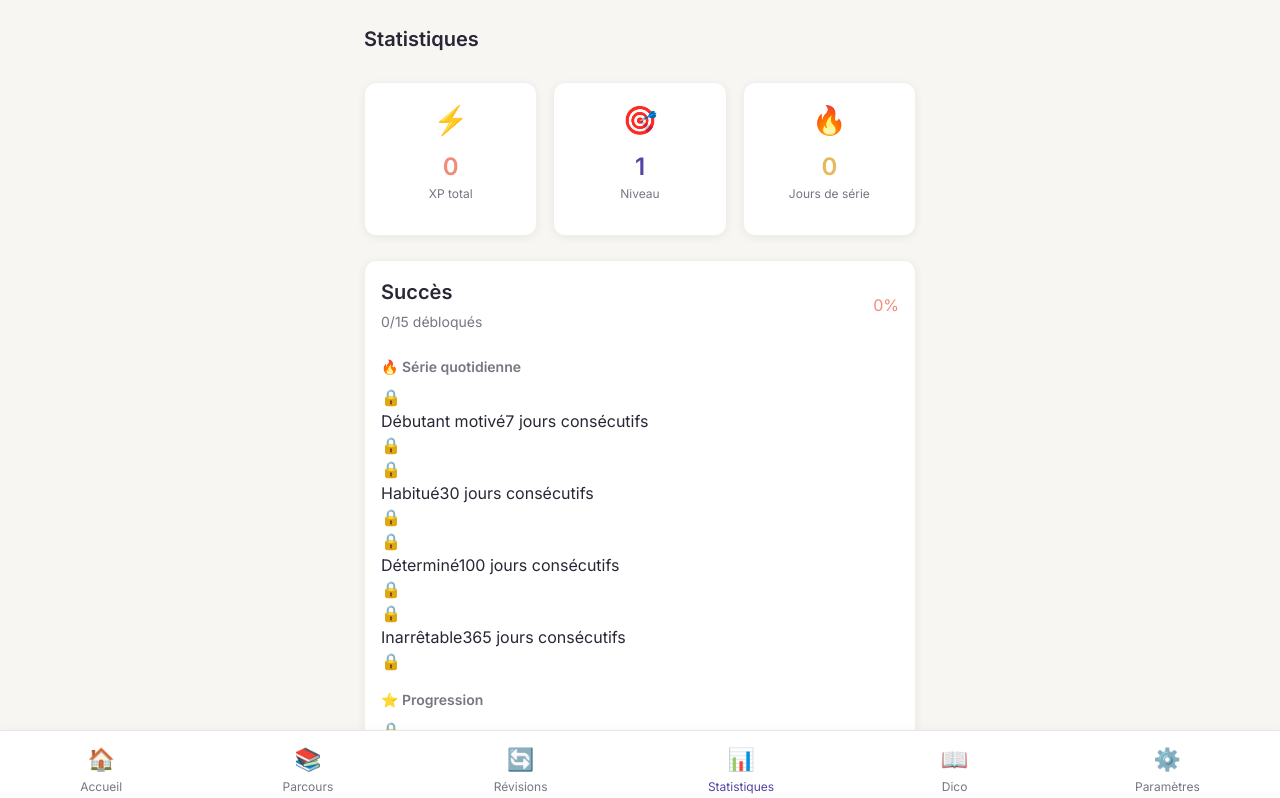
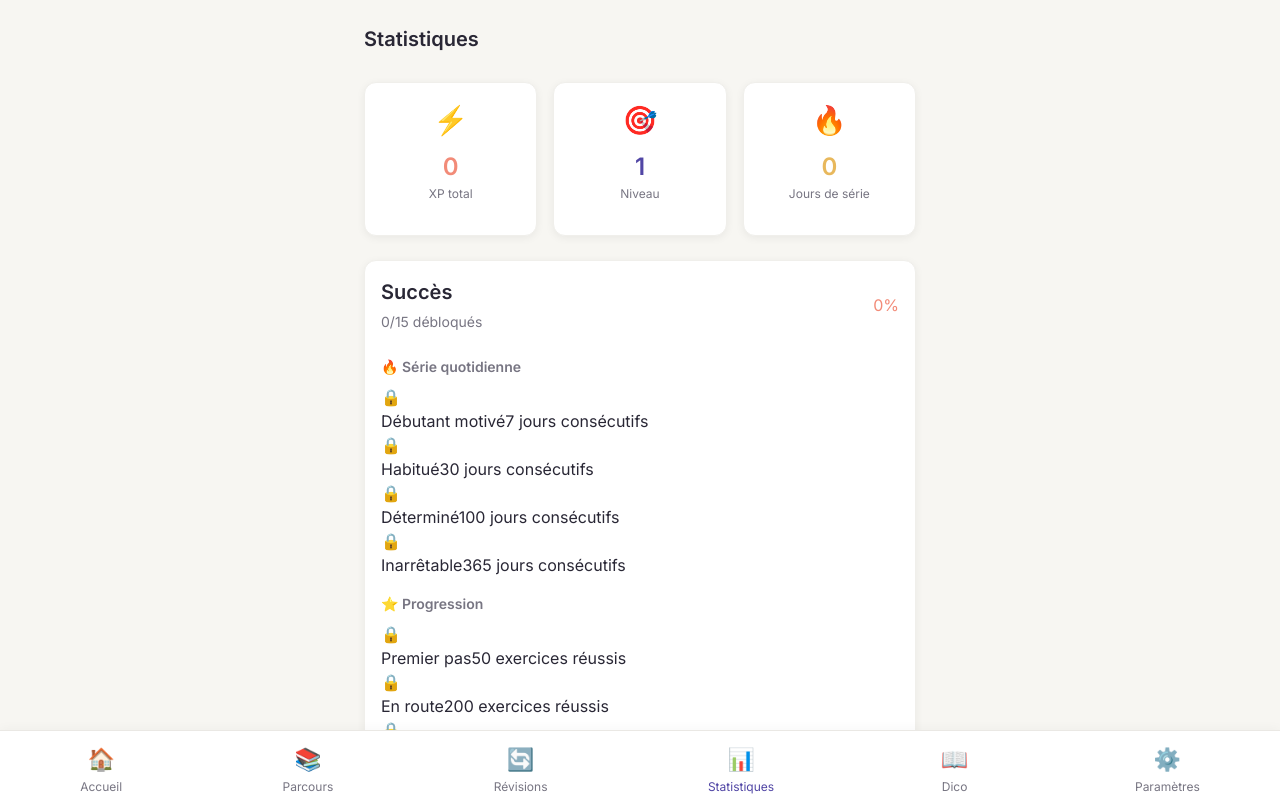
Before and after one commit to Nevens-fr/JapApp, a React (Vite) app: page /statistics in a window 1280 px wide. Shown: the top 798 px of the page. Built offline with nearby package versions, Linux system fonts and the light colour scheme.

Commit message:
Update StatisticsPage.tsx

```diff
--- a/src/pages/StatisticsPage.tsx
+++ b/src/pages/StatisticsPage.tsx
@@ -226,16 +226,22 @@ export default function StatisticsPage() {
     key={achievement.id}
     className={`achievement-card ${achievement.unlocked ? 'unlocked' : 'locked'}`}
   >
-      <div className='achievement-card__icon'>
+    <div className="achievement-card__icon">
       {achievement.unlocked ? achievement.icon : '🔒'}
     </div>
-      <div className='achievement-card__info'>
-        <span className='achievement-card__name'>{achievement.name}</span>
-        <span className='achievement-card__description'>{achievement.description}</span>
+
+    <div className="achievement-card__info">
+      <span className="achievement-card__name">{achievement.name}</span>
+      <span className="achievement-card__description">
+        {achievement.description}
+      </span>
     </div>
-      <div className='achievement-card__badge'>
-        {achievement.unlocked ? '🏆' : '🔒'}
+
+    {achievement.unlocked && (
+      <div className="achievement-card__badge" aria-label="Succès débloqué">
+        🏆
       </div>
+    )}
   </div>
 );
 
```
Lines whose indentation alone changed are shown as unchanged.
